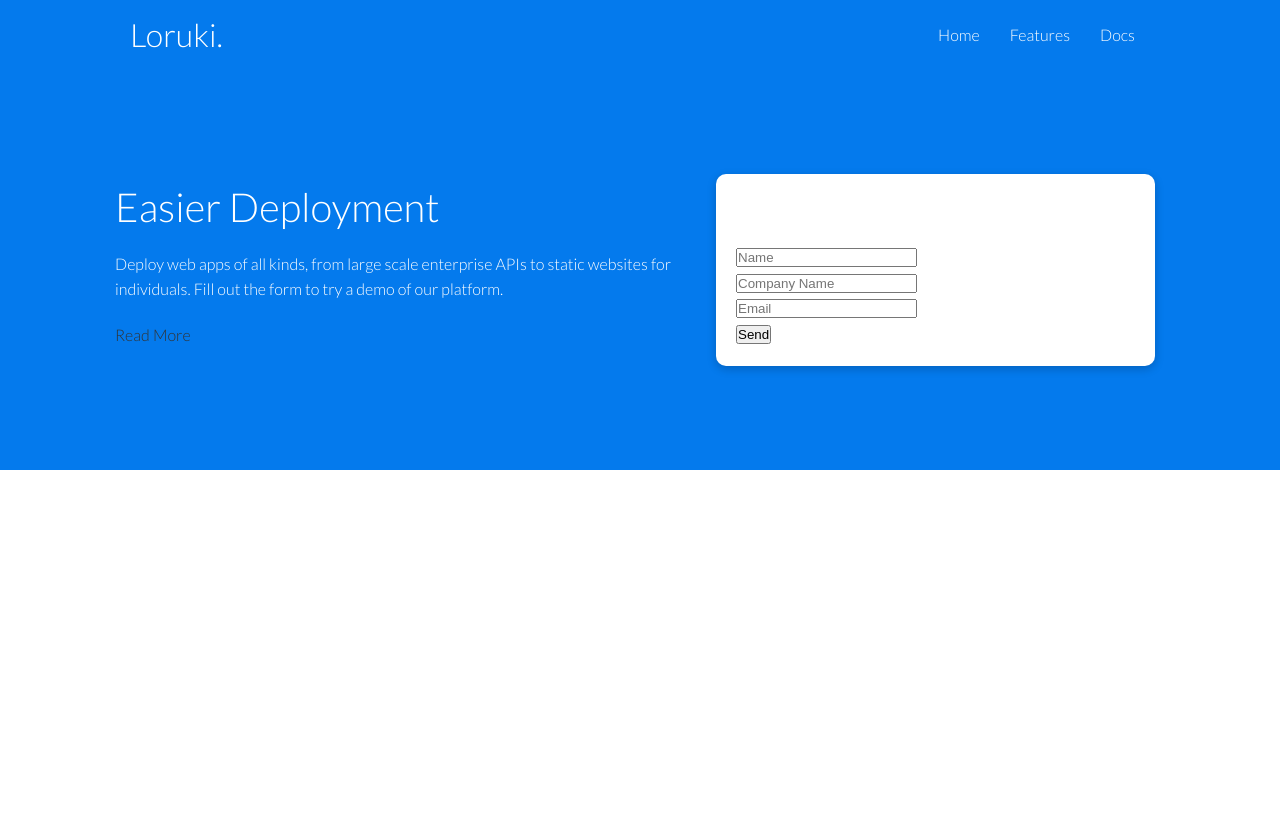
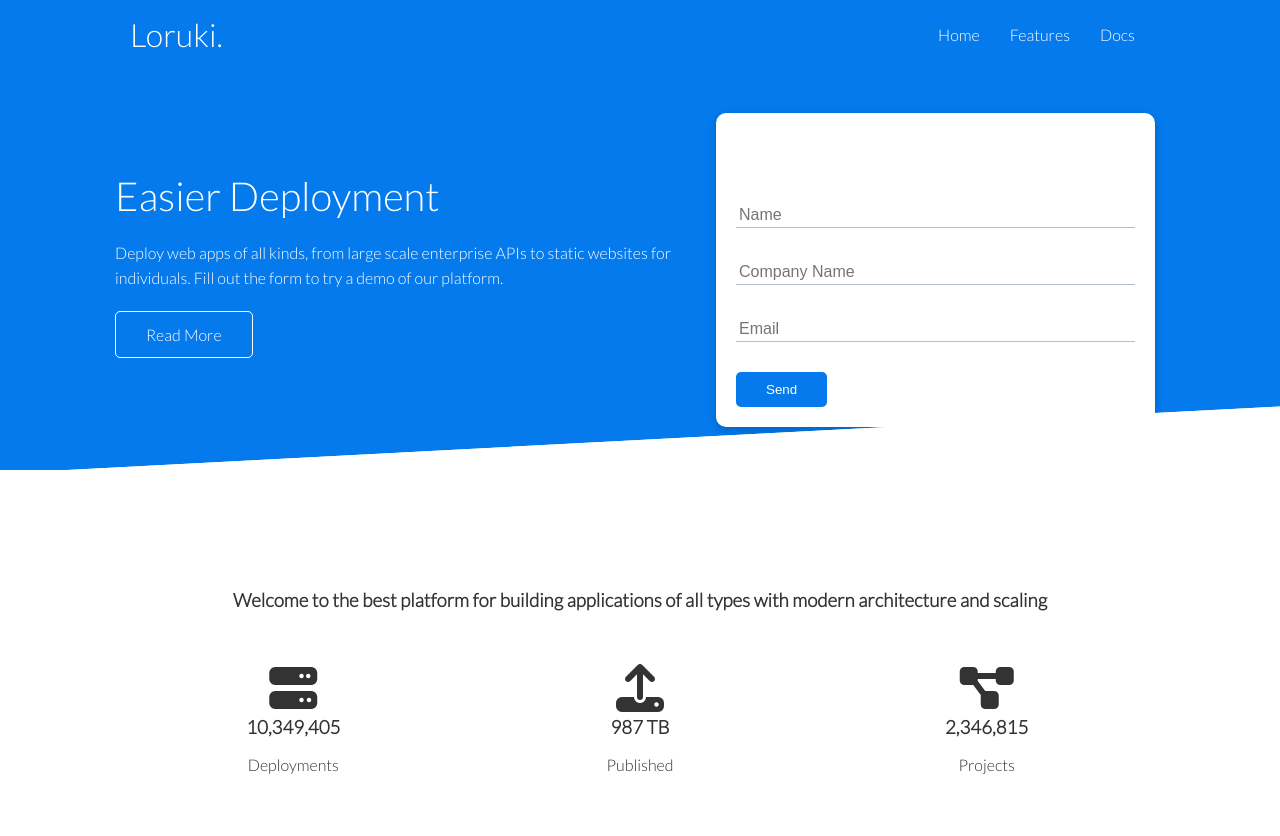
Before and after one commit to goobric/TMResponseWebsite, a plain HTML site: page index.html in a window 1280 px wide. Before the commit the page ends 800 px from the top, so only its background shows below. Drawn offline with Linux system fonts and the light colour scheme.

Commit message:
added seperate utilities css file

```diff
--- a/css/style.css
+++ b/css/style.css
@@ -79,36 +79,36 @@ img {
     grid-template-columns: 55% 45%;
     gap: 30px;
 }
-
-
-/*==== Shared CSS for website ====*/
-.container {
-    max-width: 1100px;
-    margin: 0 auto;
-    overflow: auto;
-    padding: 0 40px;
+.showcase-form .form-control {
+    margin: 30px 0;
+}
+.showcase-form input[type='text'],
+.showcase-form input[type='email'] {
+    border: 0;
+    border-bottom: 1px solid #b4becb;
+    width: 100%;
+    padding: 3px;
+    font-size: 16px;
+}
+.showcase-form input:focus {
+    outline: none;
+}
+.showcase::before,
+.showcase::after {
+    content: ' ';
+    position: absolute;
+    height: 100px;
+    bottom: -70px;
+    right: 0;
+    left: 0;
+    background: #fff;
+    transform: skewY(-3deg);
+    -webkit-transform: skewY(-3deg);
+    -moz-transform: skewY(-3deg);
+    -ms-transform: skewY(-3deg);
 }
 
-.card {
-    background-color: #fff;
-    border-radius: 10px;
-    box-shadow: 0 3px 10px rgba(0, 0, 0, 0.2);
-    padding: 20px;
-    margin: 10px;
+/*==== Stats ====*/
+.stats {
+    padding-top: 100px;
 }
-
-.flex {
-    display: flex;
-    justify-content: center;
-    align-items: center;
-    height: 100%;
-}
-
-.grid {
-    display: grid;
-    grid-template-columns: repeat(2, 1fr);
-    gap: 20px;
-    justify-content: center;
-    align-items: center;
-    height: 100%;
-}
--- /dev/null
+++ b/css/utilities.css
@@ -0,0 +1,74 @@
+/*==== Shared CSS for website ====*/
+.container {
+    max-width: 1100px;
+    margin: 0 auto;
+    overflow: auto;
+    padding: 0 40px;
+}
+
+.card {
+    background-color: #fff;
+    border-radius: 10px;
+    box-shadow: 0 3px 10px rgba(0, 0, 0, 0.2);
+    padding: 20px;
+    margin: 10px;
+}
+
+.btn {
+    display: inline-block;
+    padding: 10px 30px;
+    cursor: pointer;
+    background: var(--primary-color);
+    color: #fff;
+    border: none;
+    border-radius: 5px;
+}
+
+.btn-outline {
+    background-color: transparent;
+    border: 1px #fff solid;
+}
+
+.btn:hover {
+    transform: scale(0.98);
+}
+
+.text-center {
+    text-align: center;
+}
+
+.flex {
+    display: flex;
+    justify-content: center;
+    align-items: center;
+    height: 100%;
+}
+
+.grid {
+    display: grid;
+    grid-template-columns: repeat(2, 1fr);
+    gap: 20px;
+    justify-content: center;
+    align-items: center;
+    height: 100%;
+}
+.grid-3 {
+    grid-template-columns: repeat(3, 1fr);
+}
+
+/*==== Margin ====*/
+.my-1 {
+    margin: 1rem 0;
+}
+.my-2 {
+    margin: 1.5rem 0;
+}
+.my-3 {
+    margin: 2rem 0;
+}
+.my-4 {
+    margin: 3rem 0;
+}
+.my-5 {
+    margin: 4rem 0;
+}
--- a/index.html
+++ b/index.html
@@ -5,6 +5,7 @@
     <meta http-equiv="X-UA-Compatible" content="IE=edge">
     <meta name="viewport" content="width=device-width, initial-scale=1.0">
     <link rel="stylesheet" href="https://cdnjs.cloudflare.com/ajax/libs/font-awesome/6.1.1/css/all.min.css" integrity="sha512-KfkfwYDsLkIlwQp6LFnl8zNdLGxu9YAA1QvwINks4PhcElQSvqcyVLLD9aMhXd13uQjoXtEKNosOWaZqXgel0g==" crossorigin="anonymous" referrerpolicy="no-referrer" />
+    <link rel="stylesheet" href="css/utilities.css">
     <link rel="stylesheet" href="css/style.css">
     <title>Loruki | Cloud Hosting For Everyone</title>
 </head>
@@ -49,5 +50,32 @@
         </div>
     </section>
 
+    <!-- Stats -->
+    <section class="stats">
+        <div class="container">
+            <h3 class="stats-heading text-center my-1">
+                Welcome to the best platform for building applications of all types with modern architecture and scaling
+            </h3>
+            <div class="grid grid-3 text-center my-4">
+                <div>
+                    <i class="fas fa-server fa-3x"></i>
+                    <h3>10,349,405</h3>
+                    <p class="text-secondary">Deployments</p>
+                </div>
+                <div>
+                    <i class="fas fa-upload fa-3x"></i>
+                    <h3>987 TB</h3>
+                    <p class="text-secondary">Published</p>
+                </div>
+                <div>
+                    <i class="fas fa-project-diagram fa-3x"></i>
+                    <h3>2,346,815</h3>
+                    <p class="text-secondary">Projects</p>
+                </div>
+            </div>
+
+        </div>
+    </section>
+
 </body>
 </html>
```
